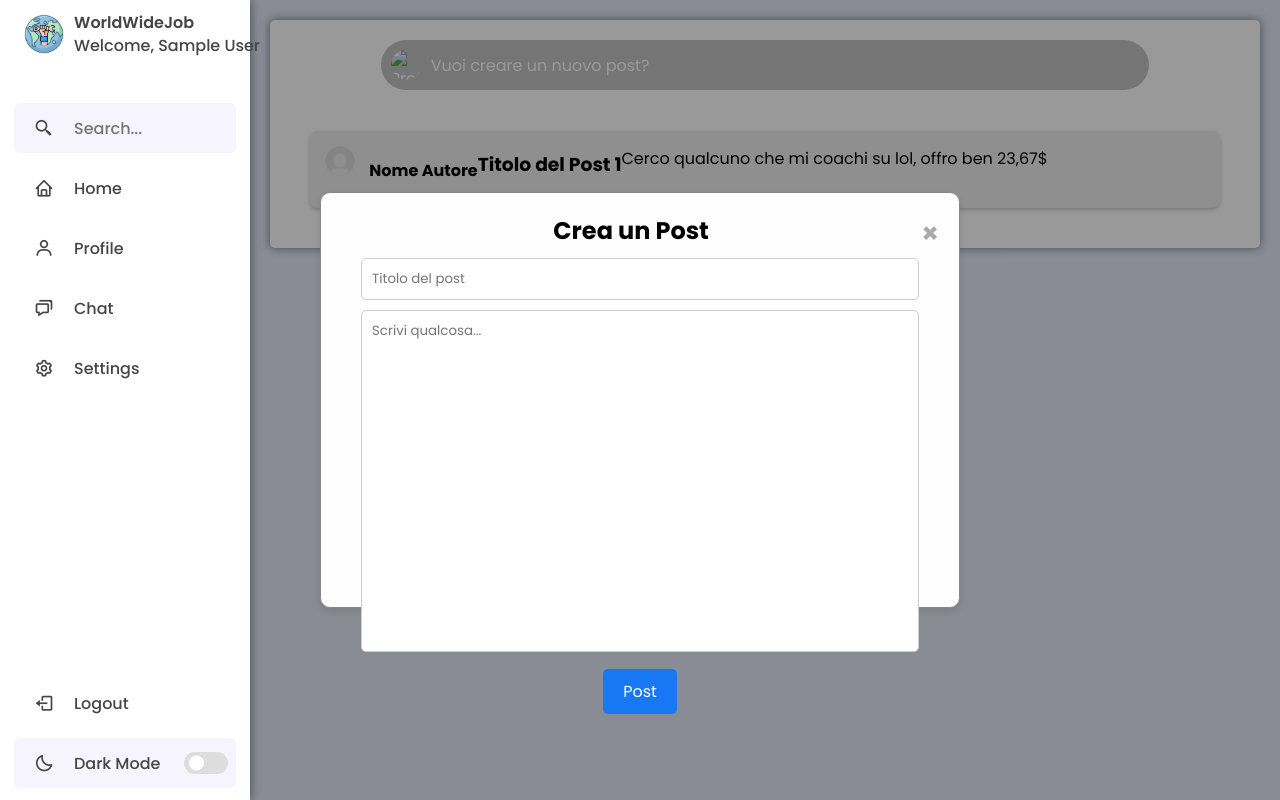
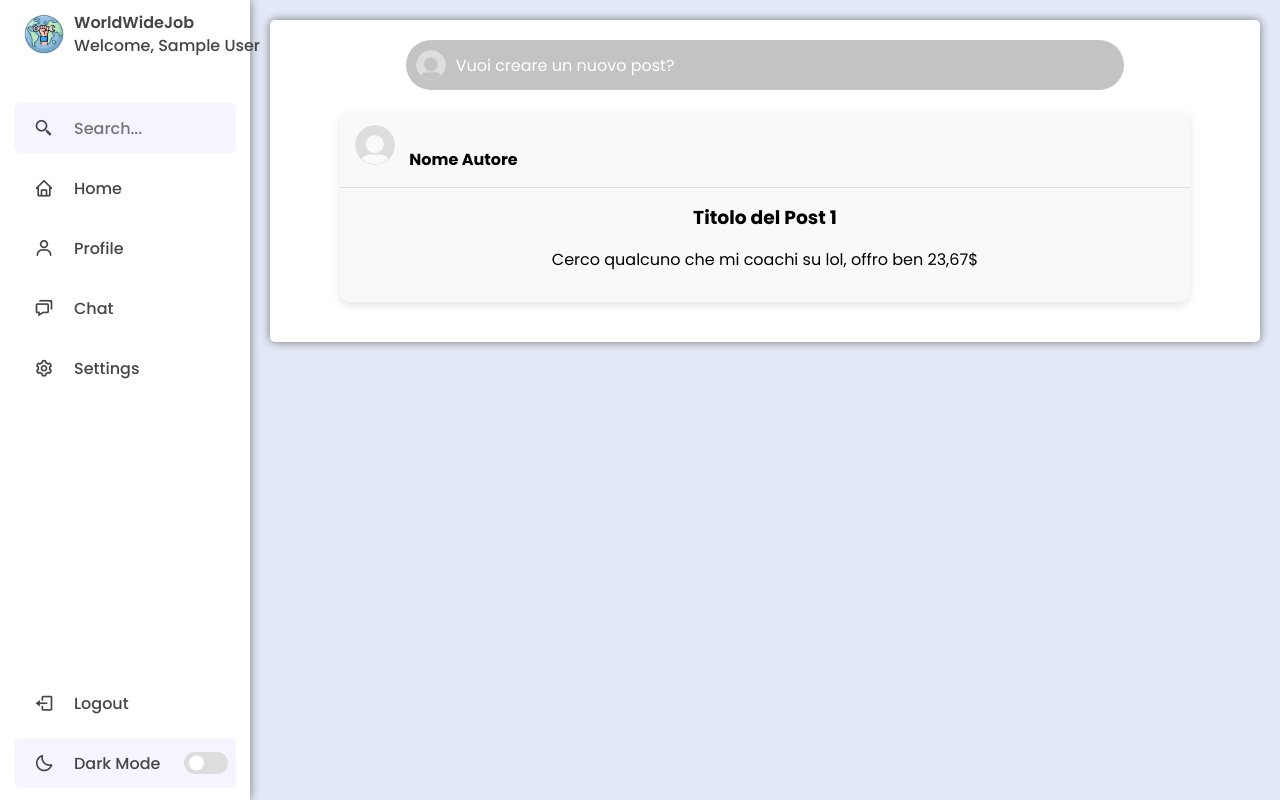
Before and after one commit to giovannilentini/world_wide_job, a PHP site: page /main.php in a window 1280 px wide. Run offline with PHP 8.4, Linux system fonts and the light colour scheme; the visitor is signed in with stand-in values (Sample User, id 1); some libraries are stand-ins or nearby versions.

```diff
--- a/home/main.php
+++ b/home/main.php
@@ -1,7 +1,24 @@
 <?php
     session_start();
 
+    $profile_image_folder = '../profileimages/';
+    $session_id = $_SESSION['session_id'];
+    $allowed_extensions = ['png', 'jpg', 'jpeg'];
+    $profile_image_src = '../images/default-profile-image.png';
+    foreach ($allowed_extensions as $extension) {
+        $profile_image_path = $profile_image_folder . $session_id . '.' . $extension;
+        if (file_exists($profile_image_path)) {
+            $profile_image_src = $profile_image_path;
+            break;
+        }
+    }
+
+    if (empty($profile_image_src)) {
+        $profile_image_src = '../images/default-profile-image.png';
+    }
+
 ?>
+
 <!doctype html>
 <html lang="en">
 <head>
@@ -102,32 +119,41 @@ session_start();
     <div class="container">
         <div class="homepage">
             <button id="openModalBtn" class="fb-btn">
-            <img class="fb-profile-img" src="https://via.placeholder.com/30" alt="Profilo">
+            <img class="fb-profile-img" src="<?php echo $profile_image_src?>" alt="Profilo">
             <span>Vuoi creare un nuovo post? </span>
             </button>
             <div id="myModal" class="modal">
+                <form name="" action="newpost.php" method="POST">
                     <div class="modal-content">
                         <span class="close-win">&times;</span>
                         <h2>Crea un Post</h2>
-                    <input type="text" id="postTitle" placeholder="Titolo del post">
-                    <textarea class="textwin" id="postContent" rows="16" placeholder="Scrivi qualcosa..."></textarea>
+                        <input type="text" id="postTitle" placeholder="Titolo del post" required>
+                        <textarea class="textwin" id="postContent" rows="16" placeholder="Scrivi qualcosa..."required></textarea>
                         <button id="postBtn">Post</button>
                     </div>
+                </form>
             </div>
+
+            <!-- ../images/default-profile-image.png -->
 
             <div class="posts">
                 <div class="post">
                     <div class="post-header">
                         <div class="author-info">
-                            <img class="fb-profile-img" src="../images/default-profile-image.png">
+                            <img src="../images/default-profile-image.png" alt="Nome Autore">
                             <span>Nome Autore</span>
                         </div>
+                    </div>
+                    <div class="post-content">
                         <h3>Titolo del Post 1</h3>
+                        <div class="comment-box">
+                            <p>Cerco qualcuno che mi coachi su lol, offro ben 23,67$</p>
                         </div>
-                    <p>Cerco qualcuno che mi coachi su lol, offro ben 23,67$</p>
+                    </div>
                 </div>
 
             </div>
+
 
         </div>
   </div>
--- a/home/style.css
+++ b/home/style.css
@@ -286,7 +286,7 @@ body.dark .switch::before{
     color: white;
     border: none;
     border-radius: 50px;
-    padding: 10px 500px 10px 10px;
+    padding: 10px 450px 10px 10px;
     font-size: 16px;
     cursor: pointer;
     transition: background-color 0.3s ease;
@@ -303,11 +303,12 @@ body.dark .switch::before{
     height: 30px;
     border-radius: 50%;
     margin-right: 10px;
+    object-fit: cover;
 }
 
 .modal {
     overflow: hidden;
-    display: flex;
+    display: none;
     position: fixed;
     z-index: 1;
     left: 0;
@@ -327,6 +328,7 @@ body.dark .switch::before{
     width: 50%;
     border-radius: 10px;
     box-shadow: 0 4px 8px rgba(0, 0, 0, 0.1);
+    margin-top: 8%;
 }
 
 .close-win {
@@ -382,43 +384,62 @@ input[type="text"]{
 
 .posts {
     margin-top: 20px;
-    flex: 2;
-    background-color: var(--sidebar-color);
-    padding: 20px;
-    border-radius: 5px;
-    display: grid;
-    gap: 16px;
+    display: flex;
+    flex-direction: column;
+    align-items: center;
+    gap: 20px;
 }
 
 .post {
-    background-color: var(--post-color);
-    padding: 15px;
-    border-radius: 8px;
-    box-shadow: 0 2px 4px rgba(0, 0, 0, 0.2);
-    display: flex;
-    justify-content: flex-start; /* Allinea tutto a destra */
-}
-
-.post-content {
-    width: 70%; /* Imposta la larghezza del contenuto del post */
+    background-color: #f9f9f9;
+    border-radius: 10px;
+    box-shadow: 0 4px 8px rgba(0, 0, 0, 0.1);
+    margin-bottom: 20px;
+    width: 100%;
+    max-width: 850px;
 }
 
 .post-header {
+    padding: 15px;
+    border-bottom: 1px solid #ddd;
     display: flex;
-    justify-content: space-between;
     align-items: center;
-    margin-bottom: 10px; /* Aggiungi spazio inferiore tra l'intestazione e il commento */
+}
+
+.author-info img {
+    width: 40px;
+    height: 40px;
+    border-radius: 50%;
+    margin-right: 10px;
+    object-fit: cover;
 }
 
 .author-info span {
     font-weight: bold;
 }
 
+.post-content {
+    padding: 15px;
+}
+
+.post-content h3 {
+    margin-top: 0;
+}
+
 .comment-box {
-    border: 1px solid #ccc; /* Aggiungi un bordo grigio */
-    border-radius: 5px;
-    padding: 10px;
+    padding: 15px;
 }
+
+.comment-box p {
+    margin: 0;
+}
+
+@media (max-width: 768px) {
+    .post {
+        width: 90%;
+    }
+}
+
 
 .sidebar.close ~ .home{
     left: 88px;
```
Also changed, not shown: home/newpost.php (added, +23 -0 lines), chat/chat.php (indentation only). Lines whose indentation alone changed are shown as unchanged.
